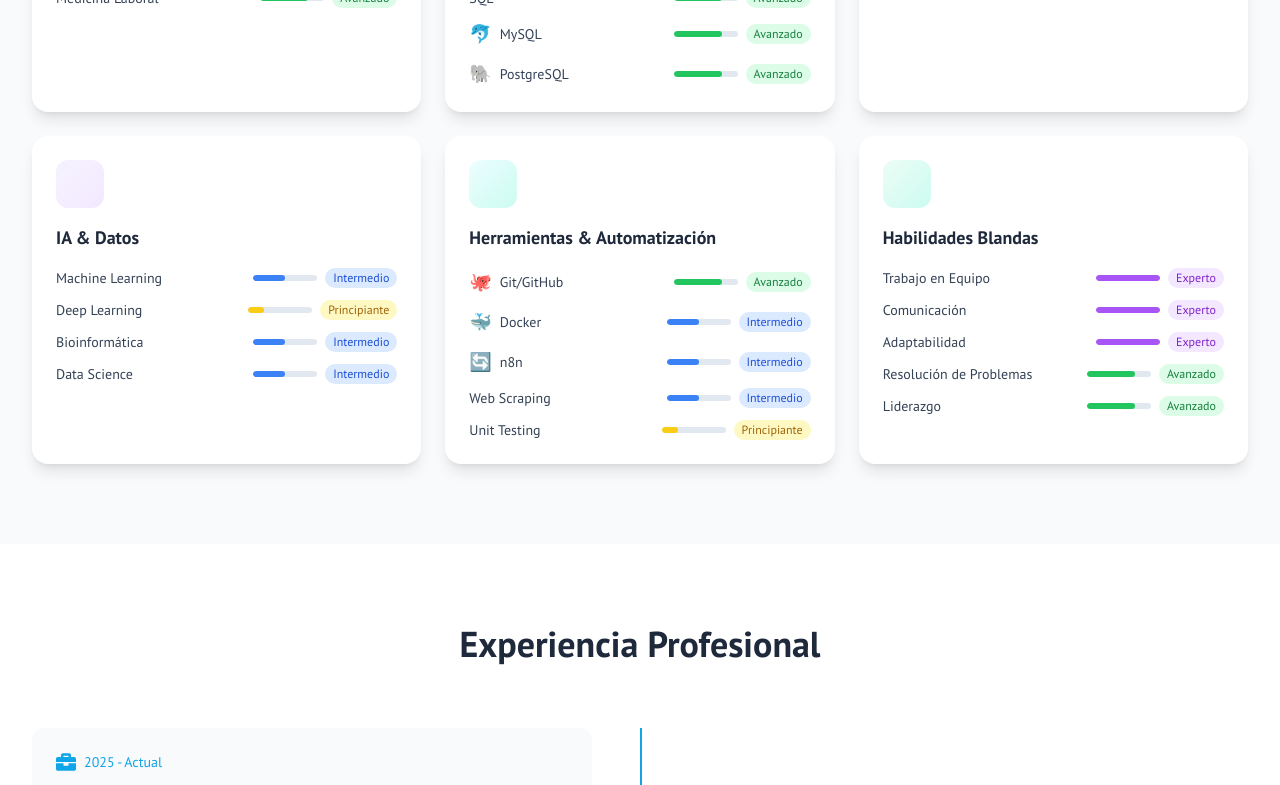
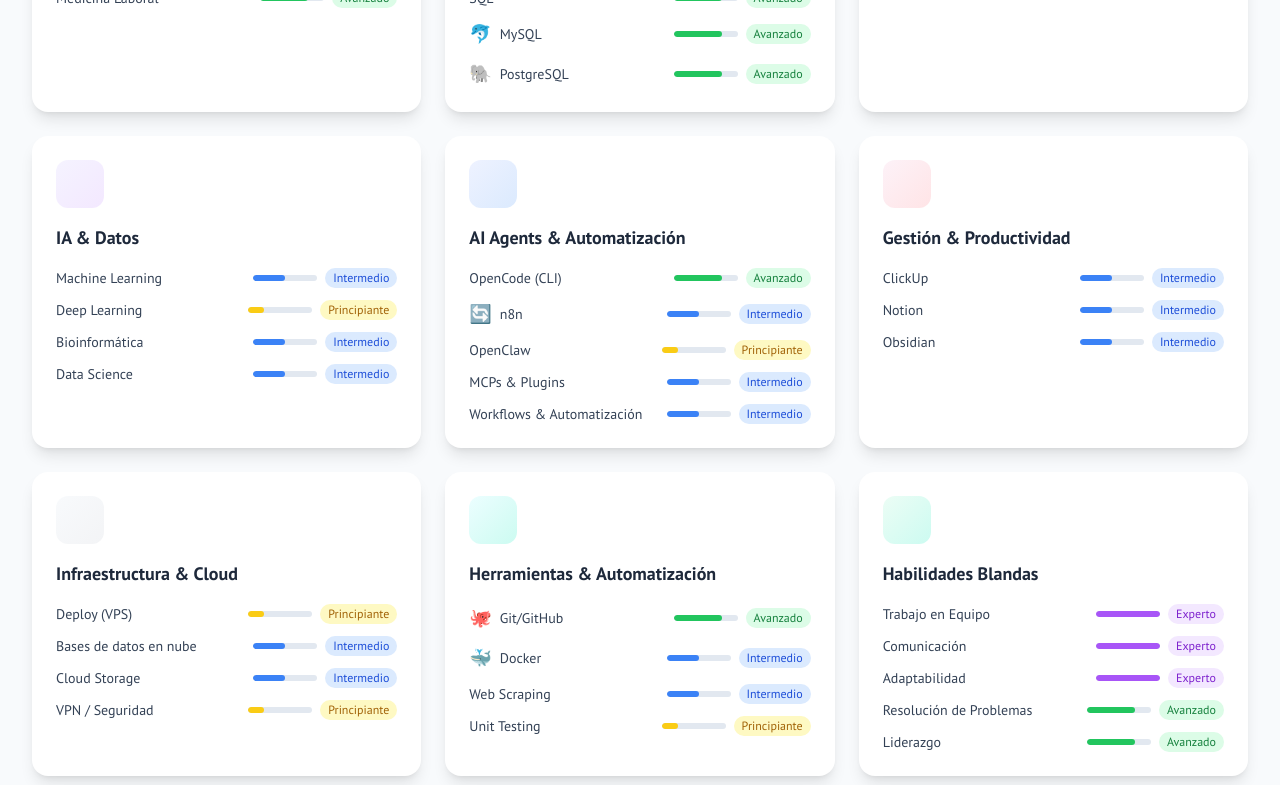
Before and after one commit to Winderiano/Portafolio, a React (Vite) app: page / in a window 1280 px wide. Shown: the part 2180-2965 px from the top of the page. Built offline with nearby package versions, Linux system fonts and the light colour scheme.

Commit message:
Actualizar skills: FastAPI advanced + nuevas categorías AI Agents, Management, Infrastructure

```diff
--- a/src/components/Skills.jsx
+++ b/src/components/Skills.jsx
@@ -1,6 +1,6 @@
 import { motion } from 'framer-motion';
 import { useLanguage } from '../hooks/useLanguage';
-import { FaStethoscope, FaCode, FaBrain, FaTools, FaUsers, FaCheckCircle } from 'react-icons/fa';
+import { FaStethoscope, FaCode, FaBrain, FaTools, FaUsers, FaCheckCircle, FaRobot, FaProjectDiagram, FaCloud } from 'react-icons/fa';
 
 // Mapeo de logos usando react-icons/fa
 const getLogo = (logoName) => {
@@ -60,6 +60,24 @@
       icon: FaBrain,
       gradient: 'from-violet-500 to-purple-600',
       bgGradient: 'from-violet-50 to-purple-100 dark:from-violet-900/20 dark:to-purple-900/20',
+    },
+    {
+      key: 'aiAgents',
+      icon: FaRobot,
+      gradient: 'from-indigo-500 to-blue-600',
+      bgGradient: 'from-indigo-50 to-blue-100 dark:from-indigo-900/20 dark:to-blue-900/20',
+    },
+    {
+      key: 'management',
+      icon: FaProjectDiagram,
+      gradient: 'from-pink-500 to-rose-600',
+      bgGradient: 'from-pink-50 to-rose-100 dark:from-pink-900/20 dark:to-rose-900/20',
+    },
+    {
+      key: 'infrastructure',
+      icon: FaCloud,
+      gradient: 'from-slate-500 to-gray-600',
+      bgGradient: 'from-slate-50 to-gray-100 dark:from-slate-900/20 dark:to-gray-900/20',
     },
     {
       key: 'tools',
--- a/src/i18n/en.json
+++ b/src/i18n/en.json
@@ -63,7 +63,7 @@
         { "name": "Python", "level": "advanced", "logo": "python" },
         { "name": "Django", "level": "advanced", "logo": "django" },
         { "name": "Flask", "level": "advanced", "logo": "flask" },
-        { "name": "FastAPI", "level": "intermediate", "logo": "fastapi" },
+        { "name": "FastAPI", "level": "advanced", "logo": "fastapi" },
         { "name": "SQL", "level": "advanced" },
         { "name": "MySQL", "level": "advanced", "logo": "mysql" },
         { "name": "PostgreSQL", "level": "advanced", "logo": "postgresql" }
@@ -92,9 +92,35 @@
       "items": [
         { "name": "Git/GitHub", "level": "advanced", "logo": "github" },
         { "name": "Docker", "level": "intermediate", "logo": "docker" },
-        { "name": "n8n", "level": "intermediate", "logo": "n8n" },
         { "name": "Web Scraping", "level": "intermediate" },
         { "name": "Unit Testing", "level": "beginner" }
+      ]
+    },
+    "aiAgents": {
+      "title": "AI Agents & Automation",
+      "items": [
+        { "name": "OpenCode (CLI)", "level": "advanced" },
+        { "name": "n8n", "level": "intermediate", "logo": "n8n" },
+        { "name": "OpenClaw", "level": "beginner" },
+        { "name": "MCPs & Plugins", "level": "intermediate" },
+        { "name": "Workflows & Automation", "level": "intermediate" }
+      ]
+    },
+    "management": {
+      "title": "Management & Productivity",
+      "items": [
+        { "name": "ClickUp", "level": "intermediate" },
+        { "name": "Notion", "level": "intermediate" },
+        { "name": "Obsidian", "level": "intermediate" }
+      ]
+    },
+    "infrastructure": {
+      "title": "Infrastructure & Cloud",
+      "items": [
+        { "name": "Deploy (VPS)", "level": "beginner" },
+        { "name": "Cloud Databases", "level": "intermediate" },
+        { "name": "Cloud Storage", "level": "intermediate" },
+        { "name": "VPN / Security", "level": "beginner" }
       ]
     },
     "soft": {
--- a/src/i18n/es.json
+++ b/src/i18n/es.json
@@ -63,7 +63,7 @@
         { "name": "Python", "level": "advanced", "logo": "python" },
         { "name": "Django", "level": "advanced", "logo": "django" },
         { "name": "Flask", "level": "advanced", "logo": "flask" },
-        { "name": "FastAPI", "level": "intermediate", "logo": "fastapi" },
+        { "name": "FastAPI", "level": "advanced", "logo": "fastapi" },
         { "name": "SQL", "level": "advanced" },
         { "name": "MySQL", "level": "advanced", "logo": "mysql" },
         { "name": "PostgreSQL", "level": "advanced", "logo": "postgresql" }
@@ -92,9 +92,35 @@
       "items": [
         { "name": "Git/GitHub", "level": "advanced", "logo": "github" },
         { "name": "Docker", "level": "intermediate", "logo": "docker" },
-        { "name": "n8n", "level": "intermediate", "logo": "n8n" },
         { "name": "Web Scraping", "level": "intermediate" },
         { "name": "Unit Testing", "level": "beginner" }
+      ]
+    },
+    "aiAgents": {
+      "title": "AI Agents & Automatización",
+      "items": [
+        { "name": "OpenCode (CLI)", "level": "advanced" },
+        { "name": "n8n", "level": "intermediate", "logo": "n8n" },
+        { "name": "OpenClaw", "level": "beginner" },
+        { "name": "MCPs & Plugins", "level": "intermediate" },
+        { "name": "Workflows & Automatización", "level": "intermediate" }
+      ]
+    },
+    "management": {
+      "title": "Gestión & Productividad",
+      "items": [
+        { "name": "ClickUp", "level": "intermediate" },
+        { "name": "Notion", "level": "intermediate" },
+        { "name": "Obsidian", "level": "intermediate" }
+      ]
+    },
+    "infrastructure": {
+      "title": "Infraestructura & Cloud",
+      "items": [
+        { "name": "Deploy (VPS)", "level": "beginner" },
+        { "name": "Bases de datos en nube", "level": "intermediate" },
+        { "name": "Cloud Storage", "level": "intermediate" },
+        { "name": "VPN / Seguridad", "level": "beginner" }
       ]
     },
     "soft": {
```
